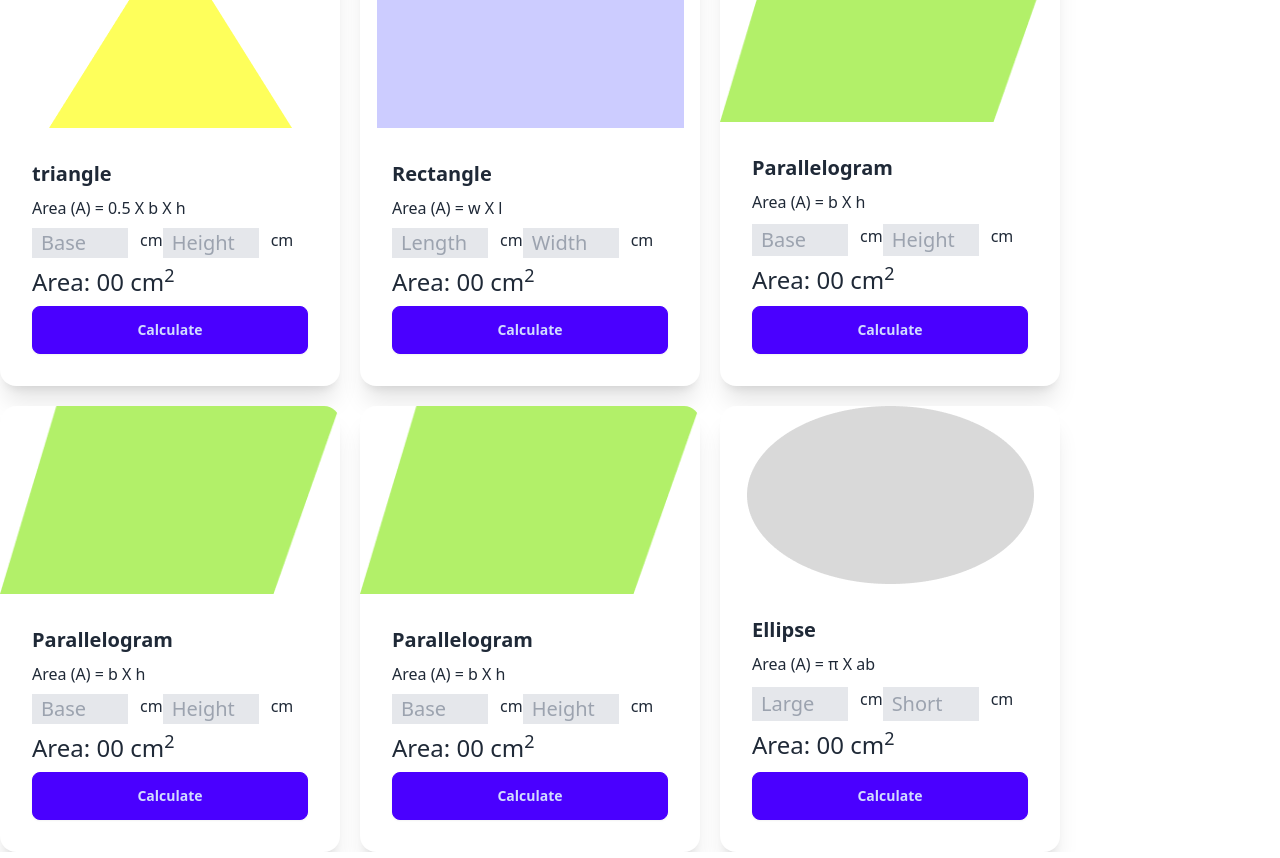
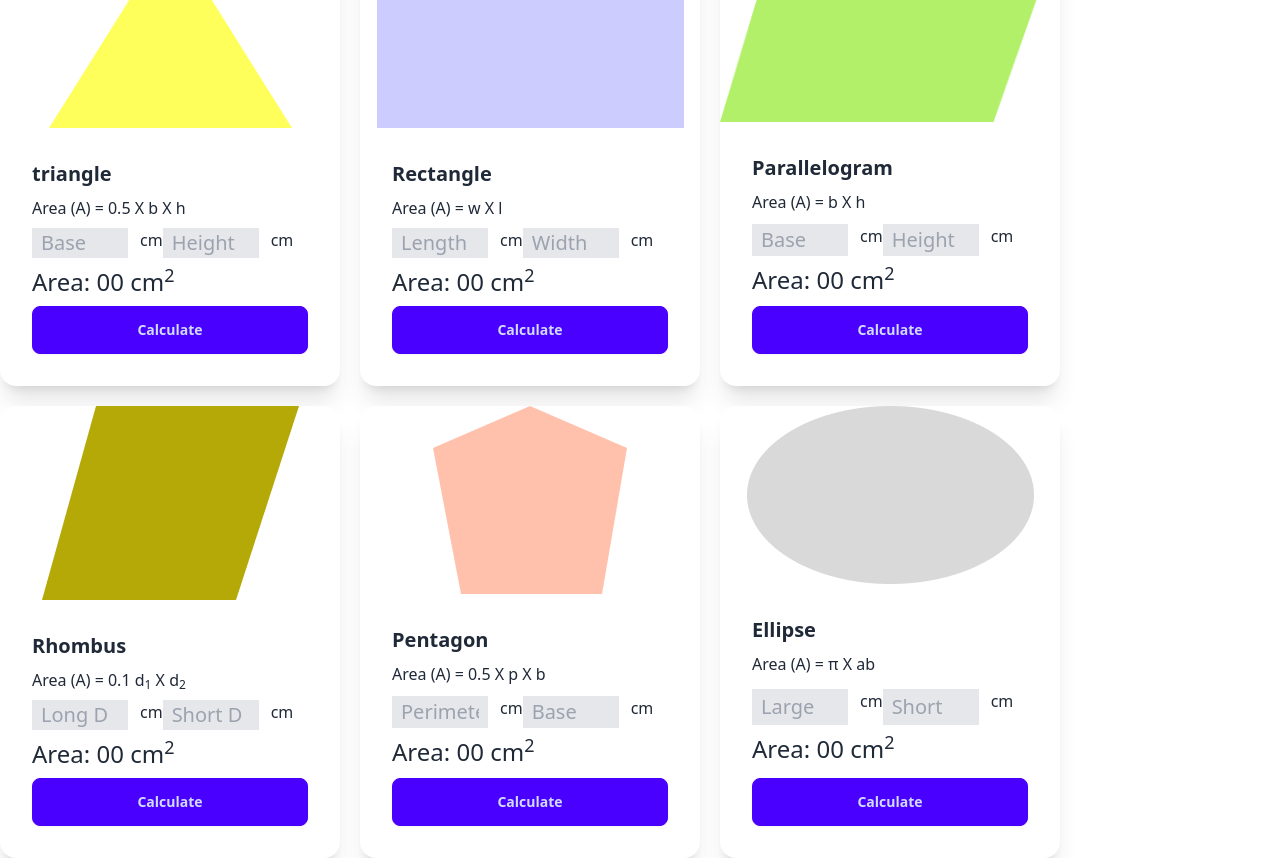
Before and after one commit to Salehchy46/geometry-genius-clone, a plain HTML site: page index.html in a window 1280 px wide. Shown: the part 66-924 px from the top of the page. Drawn offline with nearby package versions, Linux system fonts and the light colour scheme.

Commit message:
tow more things

```diff
--- a/index.html
+++ b/index.html
@@ -86,21 +86,21 @@
         <div class="card bg-base-100 shadow-xl">
           <figure>
             <img
-              src="images/parallelogram.png"
+              src="images/rhombus.png"
               alt="Shoes" />
           </figure>
           <div class="card-body">
-            <h2 class="card-title">Parallelogram</h2>
-            <p>Area (A) = b X h</p>
+            <h2 class="card-title">Rhombus</h2>
+            <p>Area (A) = 0.1 d<sub>1</sub> X d<sub>2</sub></p>
             <p class="flex">
-              <input type="text" class="border text-xl w-24 px-2 bg-gray-200" placeholder="Base" id="parallelogram-base">
+              <input type="text" class="border text-xl w-24 px-2 bg-gray-200" placeholder="Long D" id="rhombus-long-diagonal">
               <span class="ml-3">cm</span>
-              <input type="text" class="border text-xl w-24 px-2 bg-gray-200" placeholder="Height" id="parallelogram-height">
+              <input type="text" class="border text-xl w-24 px-2 bg-gray-200" placeholder="Short D" id="rhombus-short-diagonal">
               <span class="ml-3">cm</span>
             </p>
-            <p class="text-2xl">Area: <span id="parallelogram-area"> 00 </span>cm<sup>2</sup></p>
+            <p class="text-2xl">Area: <span id="rhombus-area"> 00 </span>cm<sup>2</sup></p>
             <div class="card-actions">
-              <button  onclick="calculateParallelogramArea()" class="btn btn-primary w-full">Calculate</button>
+              <button  onclick="calculateRhombysArea()" class="btn btn-primary w-full">Calculate</button>
             </div>
           </div>
         </div>
@@ -108,21 +108,21 @@
         <div class="card bg-base-100 shadow-xl">
           <figure>
             <img
-              src="images/parallelogram.png"
+              src="images/pentagon.png"
               alt="Shoes" />
           </figure>
           <div class="card-body">
-            <h2 class="card-title">Parallelogram</h2>
-            <p>Area (A) = b X h</p>
+            <h2 class="card-title">Pentagon</h2>
+            <p>Area (A) = 0.5 X p X b</p>
             <p class="flex">
-              <input type="text" class="border text-xl w-24 px-2 bg-gray-200" placeholder="Base" id="parallelogram-base">
+              <input type="text" class="border text-xl w-24 px-2 bg-gray-200" placeholder="Perimeter" id="pentagon-perimeter">
               <span class="ml-3">cm</span>
-              <input type="text" class="border text-xl w-24 px-2 bg-gray-200" placeholder="Height" id="parallelogram-height">
+              <input type="text" class="border text-xl w-24 px-2 bg-gray-200" placeholder="Base" id="pentagon-base">
               <span class="ml-3">cm</span>
             </p>
-            <p class="text-2xl">Area: <span id="parallelogram-area"> 00 </span>cm<sup>2</sup></p>
+            <p class="text-2xl">Area: <span id="pentagon-area"> 00 </span>cm<sup>2</sup></p>
             <div class="card-actions">
-              <button  onclick="calculateParallelogramArea()" class="btn btn-primary w-full">Calculate</button>
+              <button  onclick="calculatePentagonArea()" class="btn btn-primary w-full">Calculate</button>
             </div>
           </div>
         </div>
--- a/js/area.js
+++ b/js/area.js
@@ -68,6 +68,24 @@ function calculateEllipseArea() {
   addToCalculationEntry('Ellipse', areaToTwoDecimal);
 }
 
+function calculateRhombysArea() {
+  const longDiagonal = getInputValue('rhombus-long-diagonal');
+  const shortDiagonal = getInputValue('rhombus-short-diagonal');
+  const area = 0.5 * longDiagonal * shortDiagonal;
+
+  setElmentInnerText('rhombus-area', area);
+  addToCalculationEntry('Rhombus', area);
+}
+
+function calculatePentagonArea() {
+  const pentagonPerimeter = getInputValue('pentagon-perimeter');
+  const pentagonBase = getInputValue('pentagon-base');
+  const area = 0.5 * pentagonPerimeter * pentagonBase;
+
+  setElmentInnerText('pentagon-area', area);
+  addToCalculationEntry('Pentagona', area);
+}
+
 function addToCalculationEntry(areaType, area){
   const calculationEntry = document.getElementById('calculation-entry');
 
```
